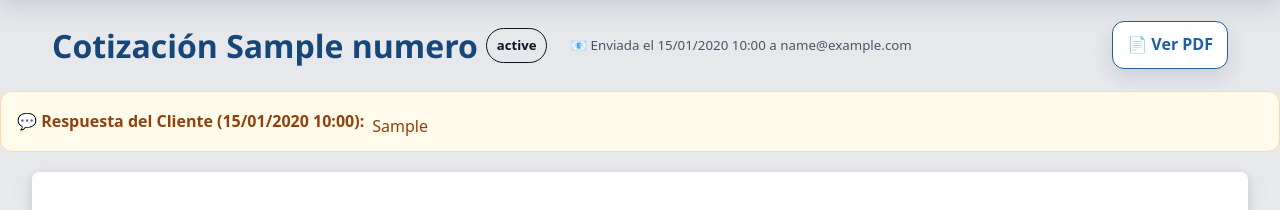
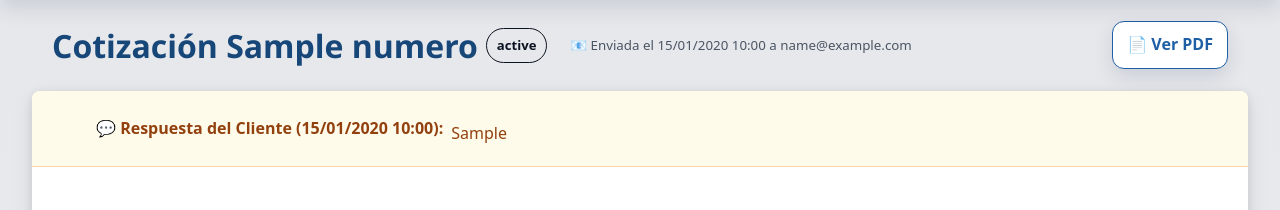
Before and after one commit to BenaCraftDev/ServiceFlow, a Django app: template cotizaciones/templates/cotizaciones/cotizaciones/detalle.html in a window 1280 px wide. Shown: the part 70-280 px from the top of the page. Run offline with Django 5.2, Linux system fonts and the light colour scheme; the template is opened without the code that fills it: most values are stand-ins (such as "Sample title", 1, 10 or a date in 2020).

Commit message:
Arreglos Funcion Correos 3

```diff
--- a/cotizaciones/templates/cotizaciones/cotizaciones/detalle.html
+++ b/cotizaciones/templates/cotizaciones/cotizaciones/detalle.html
@@ -213,17 +213,18 @@
       </div>
     </div>
 
-    <!-- Mostrar comentarios del cliente si existen -->
-    {% if cotizacion.comentarios_cliente %}
-    <div class="alert {% if cotizacion.estado == 'aprobada' %}success{% elif cotizacion.estado == 'rechazada' %}error{% else %}warning{% endif %}">
-      <strong>💬 Respuesta del Cliente
-        ({{ cotizacion.fecha_respuesta_cliente|date:"d/m/Y H:i" }}):</strong>
-      <p style="margin: 10px 0 0; white-space: pre-line;">{{ cotizacion.comentarios_cliente }}</p>
-    </div>
-    {% endif %}
-
     <!-- Contenido Principal -->
     <div class="documento-container">
+
+      <!-- Mostrar comentarios del cliente si existen - ⭐ MOVIDO AQUÍ DENTRO -->
+      {% if cotizacion.comentarios_cliente %}
+      <div class="alert {% if cotizacion.estado == 'aprobada' %}success{% elif cotizacion.estado == 'rechazada' %}error{% else %}warning{% endif %}" style="margin: 0; border-radius: 0; border-left: none; border-right: none; border-top: none; padding: 20px 64px;">
+        <strong>💬 Respuesta del Cliente
+          ({{ cotizacion.fecha_respuesta_cliente|date:"d/m/Y H:i" }}):</strong>
+        <p style="margin: 10px 0 0; white-space: pre-line;">{{ cotizacion.comentarios_cliente }}</p>
+      </div>
+      {% endif %}
+
       <div class="card">
       <!-- Header de Empresa -->
       <div class="empresa-header">
```
